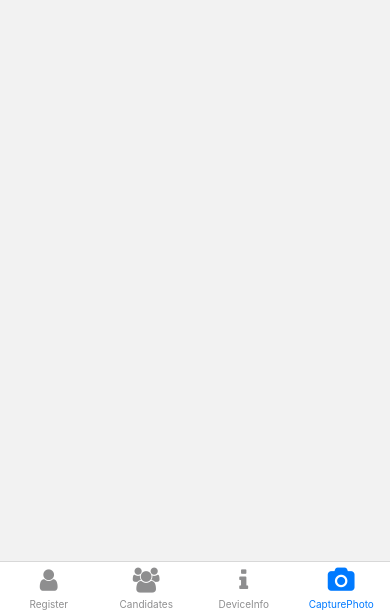
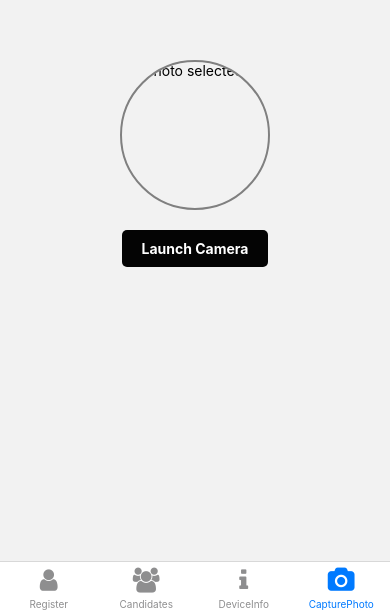
Before and after one commit to balram-01/DeviceManager, a React Native app: screen /CapturePhoto in a window 390 px wide. Shown: the part 234-844 px from the top of the page. Built offline with nearby package versions, Linux system fonts and the light colour scheme.

Commit message:
added image picker

```diff
--- a/package.json
+++ b/package.json
@@ -20,6 +20,7 @@
     "react-native-date-picker": "^4.4.0",
     "react-native-device-info": "^10.13.1",
     "react-native-element-dropdown": "^2.10.1",
+    "react-native-image-picker": "^7.1.0",
     "react-native-safe-area-context": "^4.9.0",
     "react-native-screens": "^3.29.0",
     "react-native-vector-icons": "^10.0.3"
--- a/src/screens/capturePhoto/CapturePhoto.tsx
+++ b/src/screens/capturePhoto/CapturePhoto.tsx
@@ -1,11 +1,79 @@
-import * as React from 'react';
+import React, { useState } from 'react';
+import { View, Text, TouchableOpacity, Image, StyleSheet, Alert } from 'react-native';
+import {launchCamera, launchImageLibrary} from 'react-native-image-picker';
+import openCamera from './camera';
+import colors from '../../theme/colors';
 
-interface ICapturePhotoProps {
-}
+const CircularPhotoWithCameraButton: React.FC = () => {
+  const [image, setImage] = useState<string | null>(null);
 
-const CapturePhoto: React.FunctionComponent<ICapturePhotoProps> = (props) => {
-  return (<>
-  </>);
+  const handleCameraLaunch = () => {
+    const options = {
+      mediaType: 'photo',
+      includeBase64: false,
+      maxHeight: 2000,
+      maxWidth: 2000,
+    };
+
+    launchCamera(options, response => {
+      if (response.didCancel) {
+        console.log('User cancelled camera');
+      } else if (response.error) {
+        console.log('Camera Error: ', response.error);
+      } else {
+        let imageUri = response.uri || response.assets?.[0]?.uri;
+       setImage(imageUri);
+        console.log(imageUri);
+      }
+    });
+  }
+
+  return (
+    <View style={styles.container}>
+      <View style={styles.photoContainer}>
+        {image ? (
+          <Image source={{ uri: image }} style={styles.image} />
+        ) : (
+          <Text>No photo selected</Text>
+        )}
+      </View>
+      <TouchableOpacity style={styles.cameraButton} onPress={handleCameraLaunch}>
+        <Text style={styles.buttonText}>Launch Camera</Text>
+      </TouchableOpacity>
+    </View>
+  );
 };
 
-export default CapturePhoto;
+const styles = StyleSheet.create({
+  container: {
+    alignItems: 'center',
+    justifyContent: 'center',
+    flex: 1,
+  },
+  photoContainer: {
+    width: 150,
+    height: 150,
+    borderRadius: 75,
+    overflow: 'hidden',
+    marginBottom: 20,
+    borderWidth: 2,
+    borderColor: 'gray',
+  },
+  image: {
+    flex: 1,
+    width: undefined,
+    height: undefined,
+  },
+  cameraButton: {
+    backgroundColor:colors.primary,
+    paddingVertical: 10,
+    paddingHorizontal: 20,
+    borderRadius: 5,
+  },
+  buttonText: {
+    color: 'white',
+    fontWeight: 'bold',
+  },
+});
+
+export default CircularPhotoWithCameraButton;
--- /dev/null
+++ b/src/screens/capturePhoto/camera.ts
@@ -0,0 +1,19 @@
+import {launchCamera, launchImageLibrary} from 'react-native-image-picker';
+const openCamera= () => {
+    let options = {
+      storageOptions: {
+        skipBackup: true,
+        path: 'images',
+      },
+    };
+    launchCamera(options, response => {
+      console.log('Response = ', response);
+      if (response.didCancel) {
+        console.log('User cancelled image picker');
+      } else {
+        console.log('response', JSON.stringify(response));
+       return  response.assets[0].uri;
+      }
+    });
+  };
+  export default openCamera;
```
Also changed, not shown: 3 other files (tests, documents, lock files or other folders).
